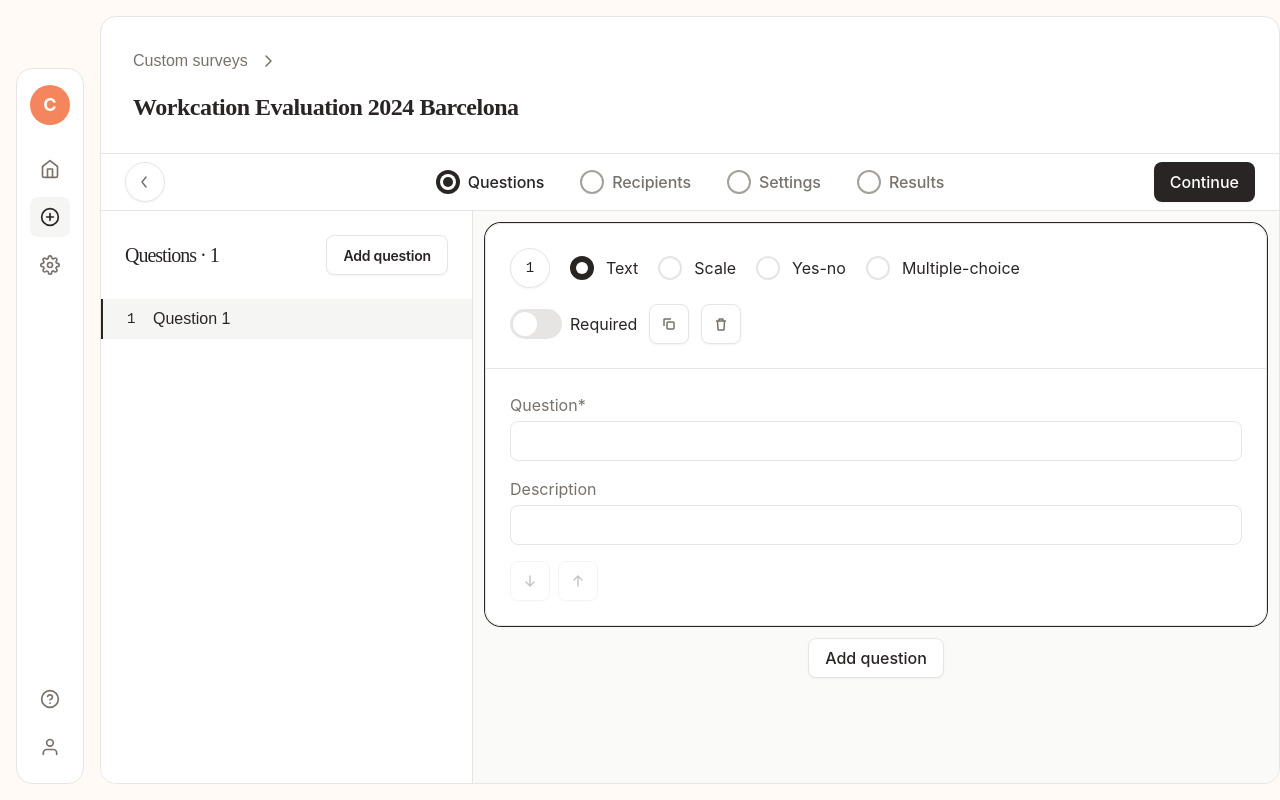
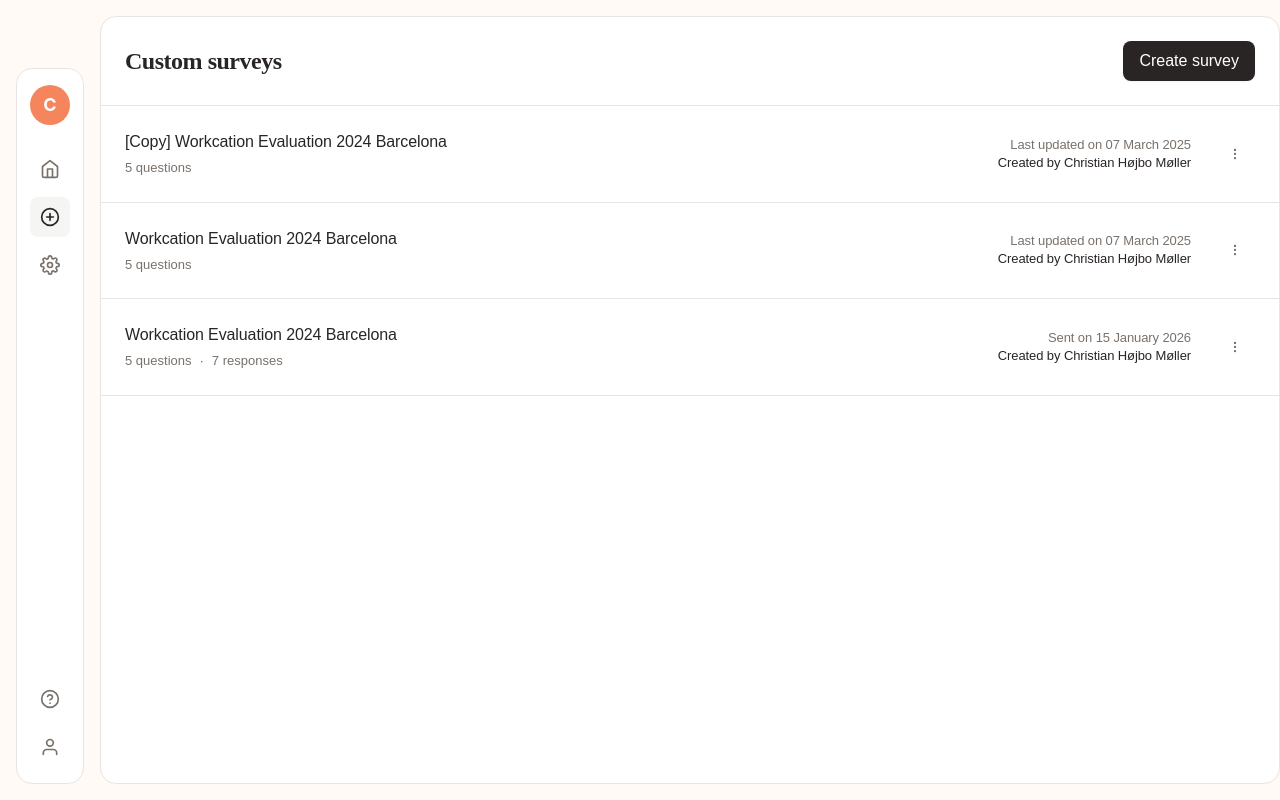
Before and after one commit to eddzio/zoios-custom-surveys, a Next.js app: page / in a window 1280 px wide. Built offline with nearby package versions, Linux system fonts and the light colour scheme.

Commit message:
survey list

```diff
--- /dev/null
+++ b/app/components/SurveyListPage.tsx
@@ -0,0 +1,210 @@
+"use client"
+
+import React, { useState, useRef, useEffect } from "react";
+import { MoreVertical } from "react-feather";
+
+export interface Survey {
+  id: number;
+  name: string;
+  questionCount: number;
+  responseCount?: number;
+  status: "draft" | "sent";
+  lastUpdated: string;
+  sentDate?: string;
+  createdBy: string;
+}
+
+interface SurveyListPageProps {
+  surveys: Survey[];
+  onCreateSurvey: () => void;
+  onEditSurvey: (id: number) => void;
+  onDuplicateSurvey: (id: number) => void;
+  onDeleteSurvey: (id: number) => void;
+}
+
+const SurveyRowMenu = ({
+  onDuplicate,
+  onEdit,
+  onDelete,
+}: {
+  onDuplicate: () => void;
+  onEdit: () => void;
+  onDelete: () => void;
+}) => {
+  const [isOpen, setIsOpen] = useState(false);
+  const menuRef = useRef<HTMLDivElement>(null);
+
+  useEffect(() => {
+    const handleClickOutside = (event: MouseEvent) => {
+      if (menuRef.current && !menuRef.current.contains(event.target as Node)) {
+        setIsOpen(false);
+      }
+    };
+
+    document.addEventListener("mousedown", handleClickOutside);
+    return () => document.removeEventListener("mousedown", handleClickOutside);
+  }, []);
+
+  return (
+    <div className="relative" ref={menuRef}>
+      <button
+        onClick={() => setIsOpen(!isOpen)}
+        className="w-10 h-10 flex items-center justify-center rounded-lg hover:bg-gray-50 transition-colors"
+      >
+        <MoreVertical size={14} className="text-[var(--label-light)]" />
+      </button>
+
+      {isOpen && (
+        <div className="absolute right-0 top-full mt-1 bg-white border border-[var(--border)] rounded-lg shadow-lg py-1 min-w-[160px] z-20">
+          <button
+            onClick={() => {
+              onDuplicate();
+              setIsOpen(false);
+            }}
+            className="w-full px-4 py-2 text-left text-sm text-[var(--label-primary)] hover:bg-gray-50 transition-colors"
+            style={{ fontFamily: 'Poppins, sans-serif' }}
+          >
+            Duplicate survey
+          </button>
+          <button
+            onClick={() => {
+              onEdit();
+              setIsOpen(false);
+            }}
+            className="w-full px-4 py-2 text-left text-sm text-[var(--label-primary)] hover:bg-gray-50 transition-colors"
+            style={{ fontFamily: 'Poppins, sans-serif' }}
+          >
+            Edit survey
+          </button>
+          <button
+            onClick={() => {
+              onDelete();
+              setIsOpen(false);
+            }}
+            className="w-full px-4 py-2 text-left text-sm text-red-600 hover:bg-gray-50 transition-colors"
+            style={{ fontFamily: 'Poppins, sans-serif' }}
+          >
+            Delete survey
+          </button>
+        </div>
+      )}
+    </div>
+  );
+};
+
+const SurveyRow = ({
+  survey,
+  onDuplicate,
+  onEdit,
+  onDelete,
+}: {
+  survey: Survey;
+  onDuplicate: () => void;
+  onEdit: () => void;
+  onDelete: () => void;
+}) => {
+  return (
+    <div className="flex items-center p-6 border-b border-[var(--border)] hover:bg-gray-50/50 transition-colors">
+      {/* Left - Name and stats */}
+      <div className="flex-1 flex flex-col gap-1">
+        <p
+          className="text-base font-medium text-[var(--label-primary)]"
+          style={{ fontFamily: 'Poppins, sans-serif' }}
+        >
+          {survey.name}
+        </p>
+        <div className="flex items-center gap-2 text-[13px] text-[var(--label-light)]" style={{ fontFamily: 'Poppins, sans-serif' }}>
+          <span>{survey.questionCount} questions</span>
+          {survey.status === "sent" && survey.responseCount !== undefined && (
+            <>
+              <span>·</span>
+              <span>{survey.responseCount} responses</span>
+            </>
+          )}
+        </div>
+      </div>
+
+      {/* Right - Dates and creator */}
+      <div className="flex-1 flex flex-col items-end gap-0 pr-6">
+        <p
+          className="text-[13px] text-[var(--label-light)]"
+          style={{ fontFamily: 'Poppins, sans-serif' }}
+        >
+          {survey.status === "sent" && survey.sentDate
+            ? `Sent on ${survey.sentDate}`
+            : `Last updated on ${survey.lastUpdated}`}
+        </p>
+        <p
+          className="text-[13px] text-[var(--label-primary)]"
+          style={{ fontFamily: 'Poppins, sans-serif' }}
+        >
+          Created by {survey.createdBy}
+        </p>
+      </div>
+
+      {/* Menu */}
+      <SurveyRowMenu
+        onDuplicate={onDuplicate}
+        onEdit={onEdit}
+        onDelete={onDelete}
+      />
+    </div>
+  );
+};
+
+export const SurveyListPage: React.FC<SurveyListPageProps> = ({
+  surveys,
+  onCreateSurvey,
+  onEditSurvey,
+  onDuplicateSurvey,
+  onDeleteSurvey,
+}) => {
+  return (
+    <div className="flex-1 flex flex-col overflow-hidden">
+      {/* Header */}
+      <div className="flex items-center justify-between p-6 border-b border-[var(--border)]">
+        <h1
+          className="text-2xl font-semibold text-[var(--label-primary)]"
+          style={{
+            fontFamily: 'Bitter, serif',
+            letterSpacing: '-0.48px',
+            lineHeight: '36px'
+          }}
+        >
+          Custom surveys
+        </h1>
+        <button
+          onClick={onCreateSurvey}
+          className="h-10 px-4 bg-[var(--control-primary)] text-white text-base font-medium rounded-lg shadow-sm hover:opacity-90 transition-opacity"
+          style={{ fontFamily: 'Poppins, sans-serif' }}
+        >
+          Create survey
+        </button>
+      </div>
+
+      {/* Survey list */}
+      <div className="flex-1 overflow-y-auto">
+        {surveys.length === 0 ? (
+          <div className="flex flex-col items-center justify-center h-full text-[var(--label-light)]">
+            <p className="text-base" style={{ fontFamily: 'Poppins, sans-serif' }}>
+              No surveys yet
+            </p>
+            <p className="text-sm mt-1" style={{ fontFamily: 'Poppins, sans-serif' }}>
+              Create your first survey to get started
+            </p>
+          </div>
+        ) : (
+          surveys.map((survey) => (
+            <SurveyRow
+              key={survey.id}
+              survey={survey}
+              onDuplicate={() => onDuplicateSurvey(survey.id)}
+              onEdit={() => onEditSurvey(survey.id)}
+              onDelete={() => onDeleteSurvey(survey.id)}
+            />
+          ))
+        )}
+      </div>
+    </div>
+  );
+};
--- a/app/page.tsx
+++ b/app/page.tsx
@@ -9,6 +9,7 @@ import { QuestionDetailPanel } from "./components/QuestionDetailPanel";
 import { RecipientsPage } from "./components/RecipientsPage";
 import { SettingsPage } from "./components/SettingsPage";
 import { ResultsPage } from "./components/ResultsPage";
+import { SurveyListPage, Survey } from "./components/SurveyListPage";
 
 // Initial state with a single question
 const initialQuestion: QuestionItem = {
@@ -29,7 +30,42 @@ interface Recipient {
   name: string;
 }
 
+// Sample surveys for the list
+const initialSurveys: Survey[] = [
+  {
+    id: 1,
+    name: "[Copy] Workcation Evaluation 2024 Barcelona",
+    questionCount: 5,
+    status: "draft",
+    lastUpdated: "07 March 2025",
+    createdBy: "Christian Højbo Møller",
+  },
+  {
+    id: 2,
+    name: "Workcation Evaluation 2024 Barcelona",
+    questionCount: 5,
+    status: "draft",
+    lastUpdated: "07 March 2025",
+    createdBy: "Christian Højbo Møller",
+  },
+  {
+    id: 3,
+    name: "Workcation Evaluation 2024 Barcelona",
+    questionCount: 5,
+    responseCount: 7,
+    status: "sent",
+    lastUpdated: "15 January 2026",
+    sentDate: "15 January 2026",
+    createdBy: "Christian Højbo Møller",
+  },
+];
+
 export default function Home() {
+  // View state: "list" shows survey list, "editor" shows survey editor
+  const [currentView, setCurrentView] = useState<"list" | "editor">("list");
+  const [surveys, setSurveys] = useState<Survey[]>(initialSurveys);
+  const [currentSurveyId, setCurrentSurveyId] = useState<number | null>(null);
+
   const [currentStep, setCurrentStep] = useState<number>(1);
   const [selectedQuestionId, setSelectedQuestionId] = useState<number>(1);
   const [questions, setQuestions] = useState<QuestionItem[]>([initialQuestion]);
@@ -178,6 +214,63 @@ export default function Home() {
     }
   };
 
+  // Survey list handlers
+  const handleCreateSurvey = () => {
+    const newId = Math.max(...surveys.map((s) => s.id), 0) + 1;
+    const newSurvey: Survey = {
+      id: newId,
+      name: "New Survey",
+      questionCount: 1,
+      status: "draft",
+      lastUpdated: new Date().toLocaleDateString('en-GB', { day: '2-digit', month: 'long', year: 'numeric' }),
+      createdBy: "You",
+    };
+    setSurveys([newSurvey, ...surveys]);
+    setCurrentSurveyId(newId);
+    setPageTitle("New Survey");
+    setQuestions([initialQuestion]);
+    setSelectedQuestionId(1);
+    setRecipients([]);
+    setCurrentStep(1);
+    setCurrentView("editor");
+  };
+
+  const handleEditSurvey = (id: number) => {
+    const survey = surveys.find((s) => s.id === id);
+    if (survey) {
+      setCurrentSurveyId(id);
+      setPageTitle(survey.name);
+      setCurrentStep(3); // Go to Settings
+      setCurrentView("editor");
+    }
+  };
+
+  const handleDuplicateSurvey = (id: number) => {
+    const survey = surveys.find((s) => s.id === id);
+    if (survey) {
+      const newId = Math.max(...surveys.map((s) => s.id), 0) + 1;
+      const duplicatedSurvey: Survey = {
+        ...survey,
+        id: newId,
+        name: `[Copy] ${survey.name}`,
+        status: "draft",
+        responseCount: undefined,
+        sentDate: undefined,
+        lastUpdated: new Date().toLocaleDateString('en-GB', { day: '2-digit', month: 'long', year: 'numeric' }),
+      };
+      setSurveys([duplicatedSurvey, ...surveys]);
+    }
+  };
+
+  const handleDeleteSurvey = (id: number) => {
+    setSurveys(surveys.filter((s) => s.id !== id));
+  };
+
+  const handleBackToList = () => {
+    setCurrentView("list");
+    setCurrentSurveyId(null);
+  };
+
   return (
     <div className="h-screen bg-[#fffaf6] overflow-hidden relative">
       {/* Navbar - floating on left */}
@@ -214,17 +307,29 @@ export default function Home() {
       {/* Main content - centered container */}
       <div className="h-full flex justify-center py-4 pl-[100px]">
         <div className="w-full max-w-[1300px] bg-white rounded-2xl border border-[var(--border)] flex flex-col overflow-hidden">
+
+          {currentView === "list" ? (
+            <SurveyListPage
+              surveys={surveys}
+              onCreateSurvey={handleCreateSurvey}
+              onEditSurvey={handleEditSurvey}
+              onDuplicateSurvey={handleDuplicateSurvey}
+              onDeleteSurvey={handleDeleteSurvey}
+            />
+          ) : (
+            <>
           {/* Page header */}
           <div className="border-b border-[var(--border)]">
           <div className="flex flex-col px-6 py-6">
             {/* Breadcrumbs */}
             <div className="flex items-center mb-1 pl-2">
-              <span
-                className="text-base text-[var(--label-light)] font-medium"
+              <button
+                onClick={handleBackToList}
+                className="text-base text-[var(--label-light)] font-medium hover:text-[var(--label-primary)] transition-colors"
                 style={{ fontFamily: 'Poppins, sans-serif' }}
               >
                 Custom surveys
-              </span>
+              </button>
               <div className="w-10 h-10 flex items-center justify-center">
                 <svg width="14" height="14" viewBox="0 0 14 14" fill="none">
                   <path d="M5 2L10 7L5 12" stroke="var(--label-light)" strokeWidth="1.5" strokeLinecap="round" strokeLinejoin="round"/>
@@ -402,6 +507,8 @@ export default function Home() {
             <ResultsPage questions={questions} />
           )}
           </div>
+            </>
+          )}
         </div>
       </div>
     </div>
```
